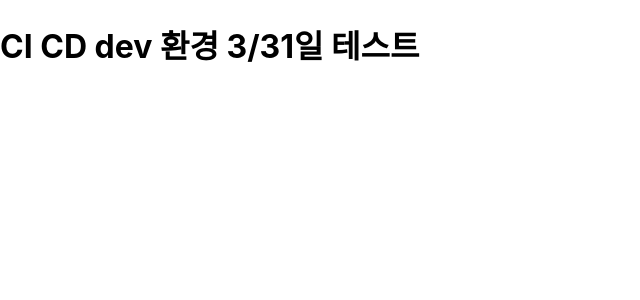
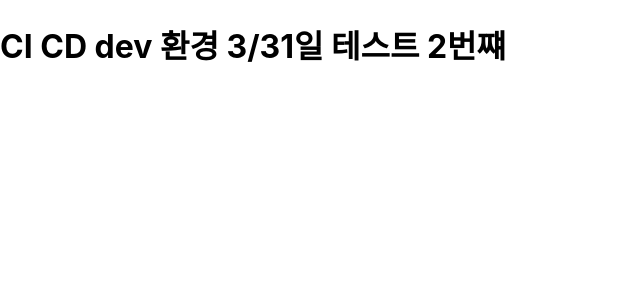
Before and after one commit to hcb1999/CICDpipelinetest, a React (Create React App) app: page / in a window 1280 px wide. Shown: the top 300 px of the page, without its empty margins (0-640 px from the left). Built offline with nearby package versions, Linux system fonts and the light colour scheme; no server answers.

Commit message:
2번쨰 dev test

```diff
--- a/src/App.js
+++ b/src/App.js
@@ -19,7 +19,7 @@
 
   return (
     <div className="App">
-      <h1>CI CD dev 환경 3/31일 테스트 </h1>
+      <h1>CI CD dev 환경 3/31일 테스트 2번쨰 </h1>
     </div>
   );
 }
```
